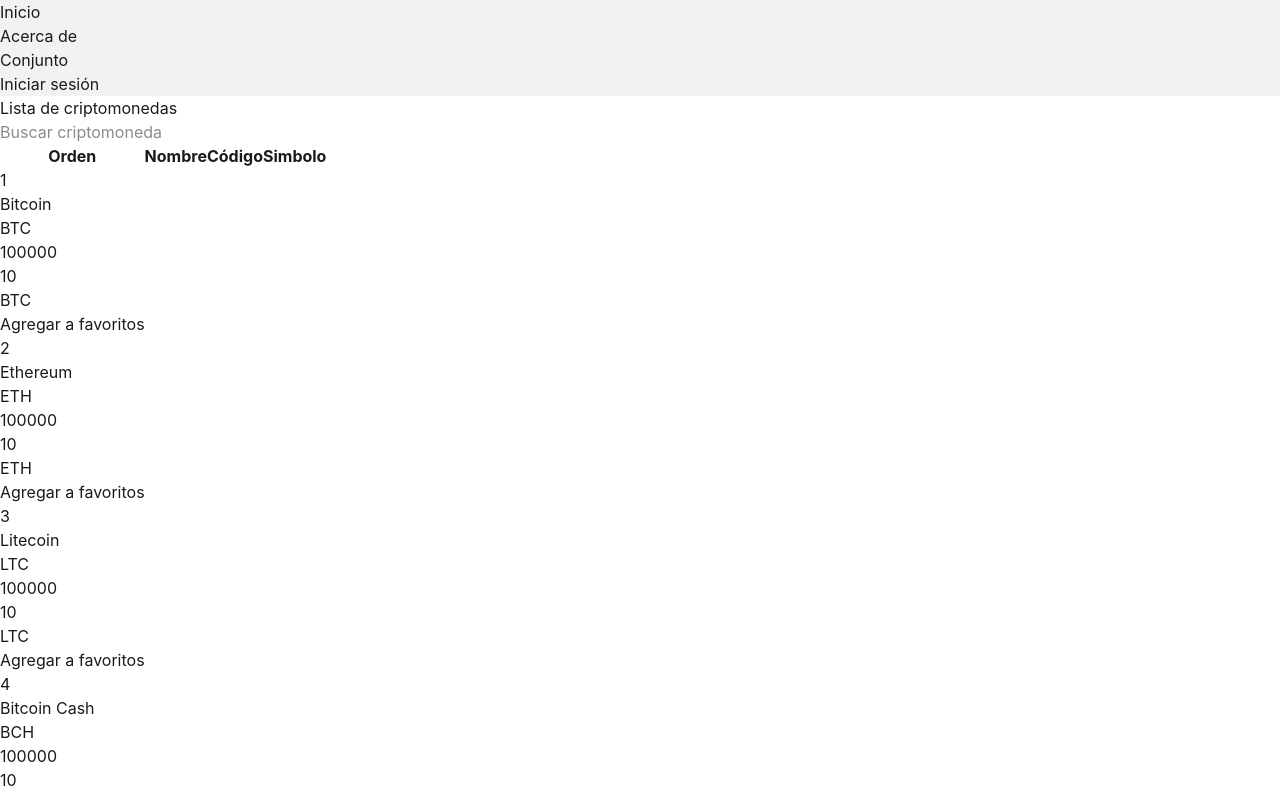
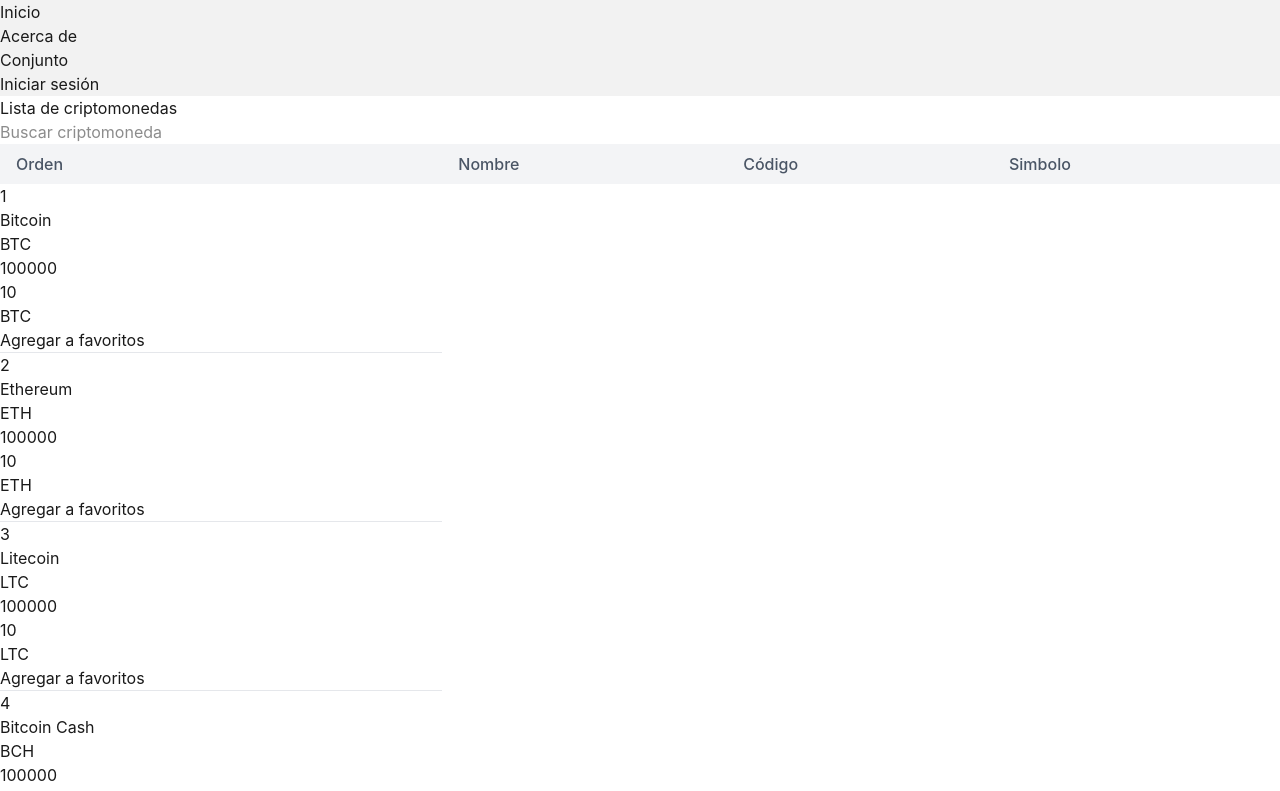
Before and after one commit to 102guss/3monedas, a React (Vite) app: page / in a window 1280 px wide. Shown: the top 791 px of the page. Built offline with nearby package versions, Linux system fonts and the light colour scheme.

Commit message:
Se agregaron esilos a la tabla

```diff
--- a/src/components/CoinsTable.tsx
+++ b/src/components/CoinsTable.tsx
@@ -16,23 +16,23 @@
   };
 
   return (
-    <>
+    < >
       <input
         type="text"
         placeholder="Buscar criptomoneda"
         ref={searchInput}
         onChange={handleSearch}
       />
-      <table>
-        <thead>
+      <table className="w-full text-left border-collapse">
+        <thead className="bg-gray-100">
           <tr>
-            <th>Orden</th>
-            <th>Nombre</th>
-            <th>Código</th>
-            <th>Simbolo</th>
+            <th className="px-4 py-2 text-gray-600 font-medium">Orden</th>
+            <th className="px-4 py-2 text-gray-600 font-medium">Nombre</th>
+            <th className="px-4 py-2 text-gray-600 font-medium">Código</th>
+            <th className="px-4 py-2 text-gray-600 font-medium">Simbolo</th>
           </tr>
         </thead>
-        <tbody>
+        <tbody className="divide-y divide-gray-200">
           {coinsList.map((coin) => (
             <Coin key={coin.order} {...coin} />
           ))}
```
